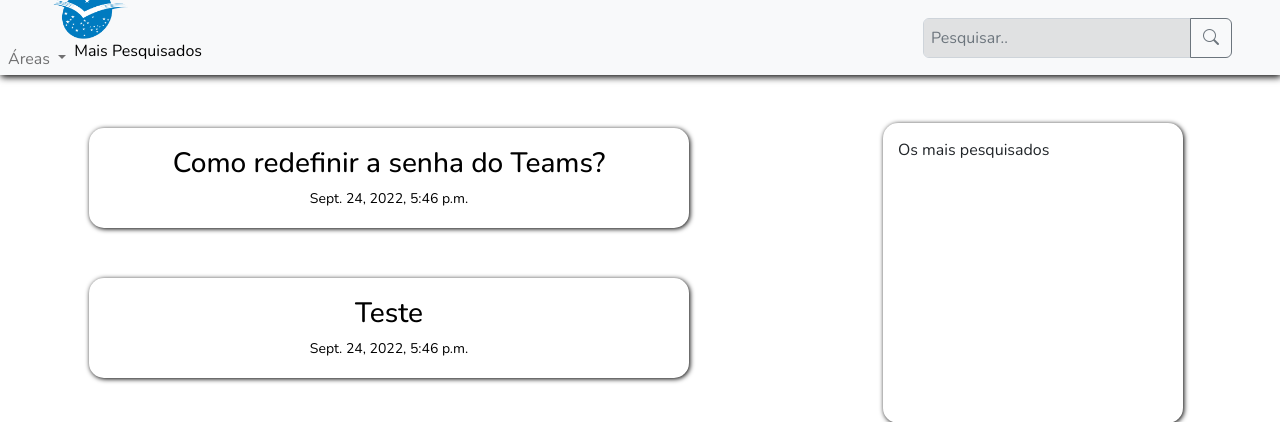
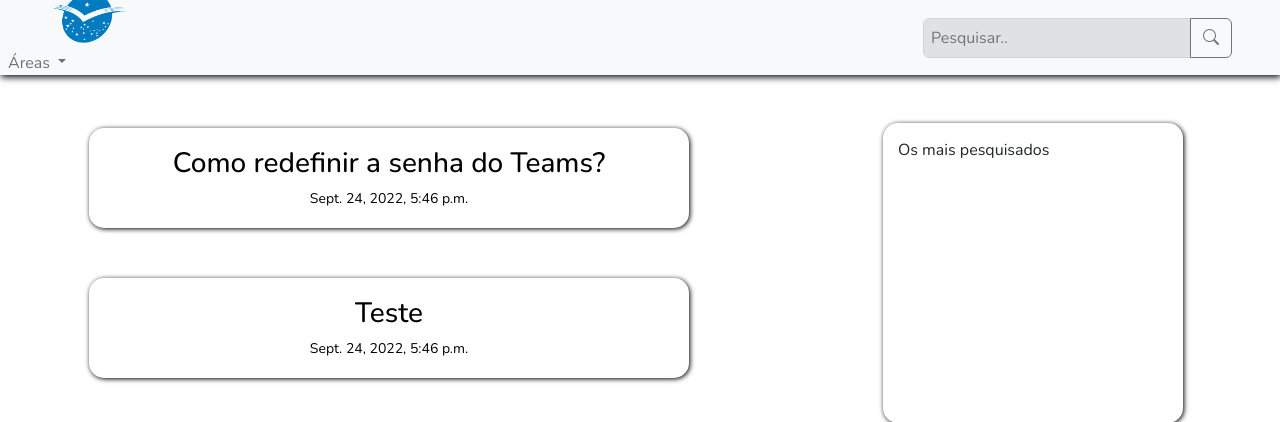
Before and after one commit to lucaspedro1795/django-pro, a Django app: page /artigos/ in a window 1280 px wide. Shown: the top 422 px of the page. Run offline with Django 4.2, Linux system fonts and the light colour scheme; data comes from the database, SQL or seed files in the repository; some libraries are stand-ins or nearby versions.

Commit message:
Alterando o menu no index.html

```diff
--- a/artigos/templates/artigos/index.html
+++ b/artigos/templates/artigos/index.html
@@ -17,19 +17,16 @@
     <nav class="d-flex align-items-center justify-content-between navbar navbar-expand-lg bg-light">
         <div>
             <a href="/artigos"><img src={% static 'images/logo.PNG' %} alt="logo" class="logo ms-5"></a>
-            <ul class="navbar-nav me-auto mb-2 mb-lg-0c">
+            <ul class="navbar-nav me-auto mb-2 mb-lg-0">
                 <li class="nav-item dropdown">
                   <a class="nav-link dropdown-toggle" href="#" role="button" data-bs-toggle="dropdown" aria-expanded="false">
                     Áreas
                   </a>
                   <ul class="dropdown-menu">
                     <li><a class="dropdown-item" href="#">Sistemas</a></li>
-                      <li><a class="dropdown-item" href="#"Equipamentos</a></li>
+                    <li><a class="dropdown-item" href="#">Equipamentos</a></li>
                     <li><a class="dropdown-item" href="#">Redes</a></li>
                   </ul>
-                  </li>
-                <li  class="nav-item">
-                    <a href="">Mais Pesquisados</a>
                 </li>
               </ul>
         </div>
```
Lines whose indentation alone changed are shown as unchanged.
